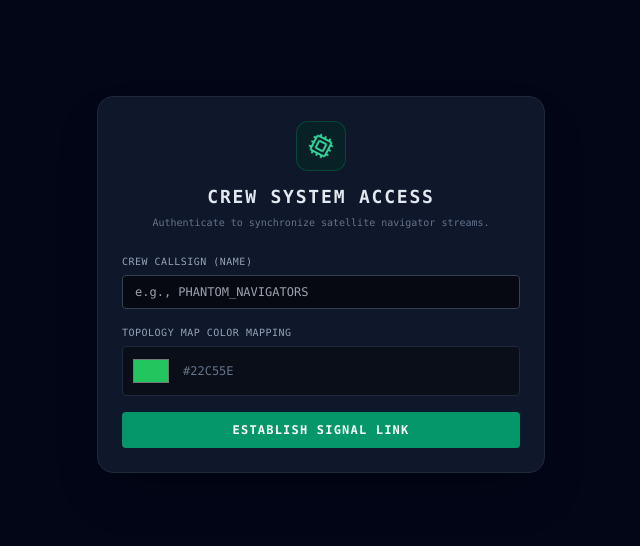
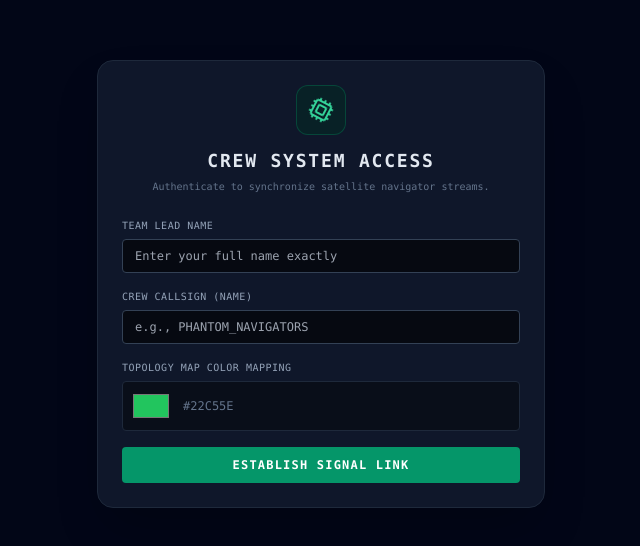
Before and after one commit to Ainab-2601/CTF-Frontend, a React (Vite) app: page / in a window 1280 px wide. Shown: the part 116-662 px from the top of the page, without its empty margins (319-959 px from the left). Built offline with nearby package versions, Linux system fonts and the light colour scheme.

Commit message:
Add Team Lead Name field to registration form

```diff
--- a/src/pages/Lobby.tsx
+++ b/src/pages/Lobby.tsx
@@ -3,6 +3,7 @@ import { useStore } from '../store/useStore';
 import { ShieldAlert, Cpu } from 'lucide-react';
 
 export const Lobby: React.FC<{ onAuthSuccess: () => void }> = ({ onAuthSuccess }) => {
+  const [leadName, setLeadName] = useState('');
   const [teamName, setTeamName] = useState('');
   const [teamColor, setTeamColor] = useState('#22c55e');
   const [error, setError] = useState('');
@@ -10,13 +11,13 @@ export const Lobby: React.FC<{ onAuthSuccess: () => void }> = ({ onAuthSuccess }
 
   const joinSession = async (e: React.FormEvent) => {
     e.preventDefault()
-    if (!teamName.trim()) return
+    if (!teamName.trim() || !leadName.trim()) return
 
     try {
       const res = await fetch(`${import.meta.env.VITE_BACKEND_URL}/api/teams/register`, {
         method: 'POST',
         headers: { 'Content-Type': 'application/json' },
-        body: JSON.stringify({ name: teamName.trim(), color: teamColor }),
+        body: JSON.stringify({ name: teamName.trim(), color: teamColor, leadName: leadName.trim() }),
       })
       const data = await res.json()
 
@@ -47,6 +48,18 @@ export const Lobby: React.FC<{ onAuthSuccess: () => void }> = ({ onAuthSuccess }
         </div>
 
         <form onSubmit={joinSession} className="space-y-4">
+          <div>
+            <label className="block text-[10px] text-slate-400 uppercase tracking-wider mb-1.5">Team Lead Name</label>
+            <input
+              type="text"
+              required
+              value={leadName}
+              onChange={(e) => setLeadName(e.target.value)}
+              placeholder="Enter your full name exactly"
+              className="w-full bg-black/60 border border-slate-700 rounded px-3 py-2 text-xs text-emerald-400 focus:outline-none focus:border-emerald-500"
+            />
+          </div>
+
           <div>
             <label className="block text-[10px] text-slate-400 uppercase tracking-wider mb-1.5">Crew Callsign (Name)</label>
             <input
```
